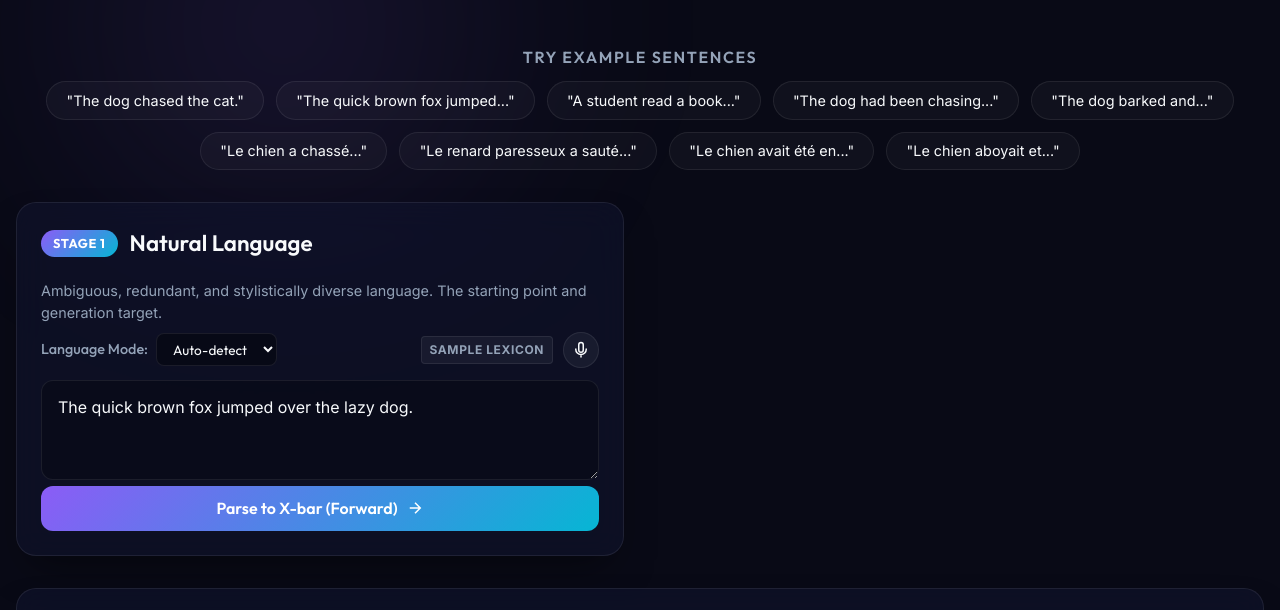
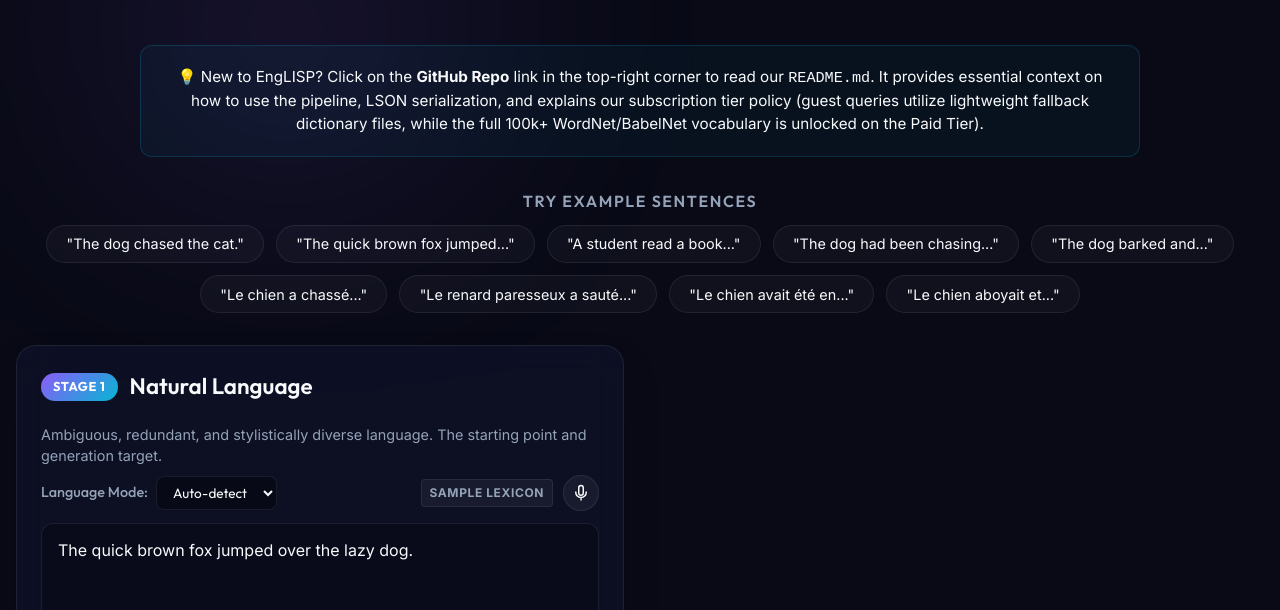
Before and after one commit to russellshen/The-EngLISP-Project, a plain HTML site: page web/static/index.html in a window 1280 px wide. Shown: the part 153-763 px from the top of the page. Drawn offline with nearby package versions, Linux system fonts and the light colour scheme; no server answers.

Commit message:
Update links: add englisp.com reference to README and redirect users to read README from index.html

```diff
--- a/web/static/index.html
+++ b/web/static/index.html
@@ -57,6 +57,11 @@
                 </button>
             </div>
         </header>
+
+        <!-- Introductory Notice Callout -->
+        <section class="intro-notice" style="background: rgba(6, 182, 212, 0.05); border: 1px solid rgba(6, 182, 212, 0.2); border-radius: 12px; padding: 1.25rem 1.5rem; text-align: center; font-size: 0.95rem; line-height: 1.5; color: var(--text-primary); max-width: 1000px; margin: 0 auto; width: 100%;">
+            💡 New to EngLISP? Click on the <strong>GitHub Repo</strong> link in the top-right corner to read our <code>README.md</code>. It provides essential context on how to use the pipeline, LSON serialization, and explains our subscription tier policy (guest queries utilize lightweight fallback dictionary files, while the full 100k+ WordNet/BabelNet vocabulary is unlocked on the Paid Tier).
+        </section>
 
         <!-- Sandbox Quick Links -->
         <section class="samples-section">
```
Also changed, not shown: 1 other file.
